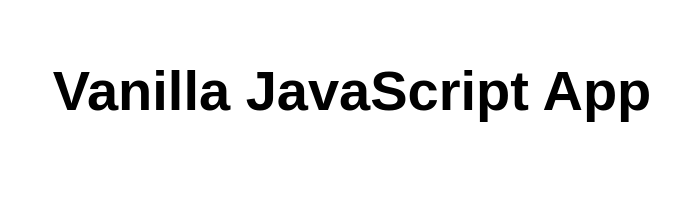
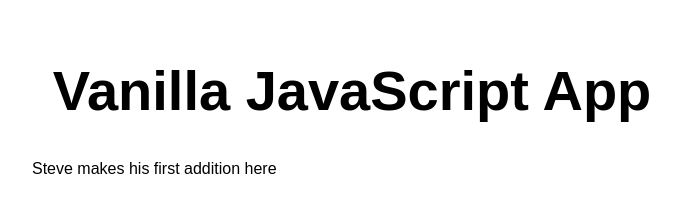
Before and after one commit to steverobinett/my-first-static-web-app, a website: page src/index.html in a window 1280 px wide. Shown: the whole page, without its empty margins (288-968 px from the left). Drawn offline with Linux system fonts and the light colour scheme.

Commit message:
Steve para

```diff
--- a/src/index.html
+++ b/src/index.html
@@ -11,6 +11,7 @@
 <body>
   <main>
     <h1>Vanilla JavaScript App</h1>
+    <p>Steve makes his first addition here</p>
   </main>
 </body>
 
```
